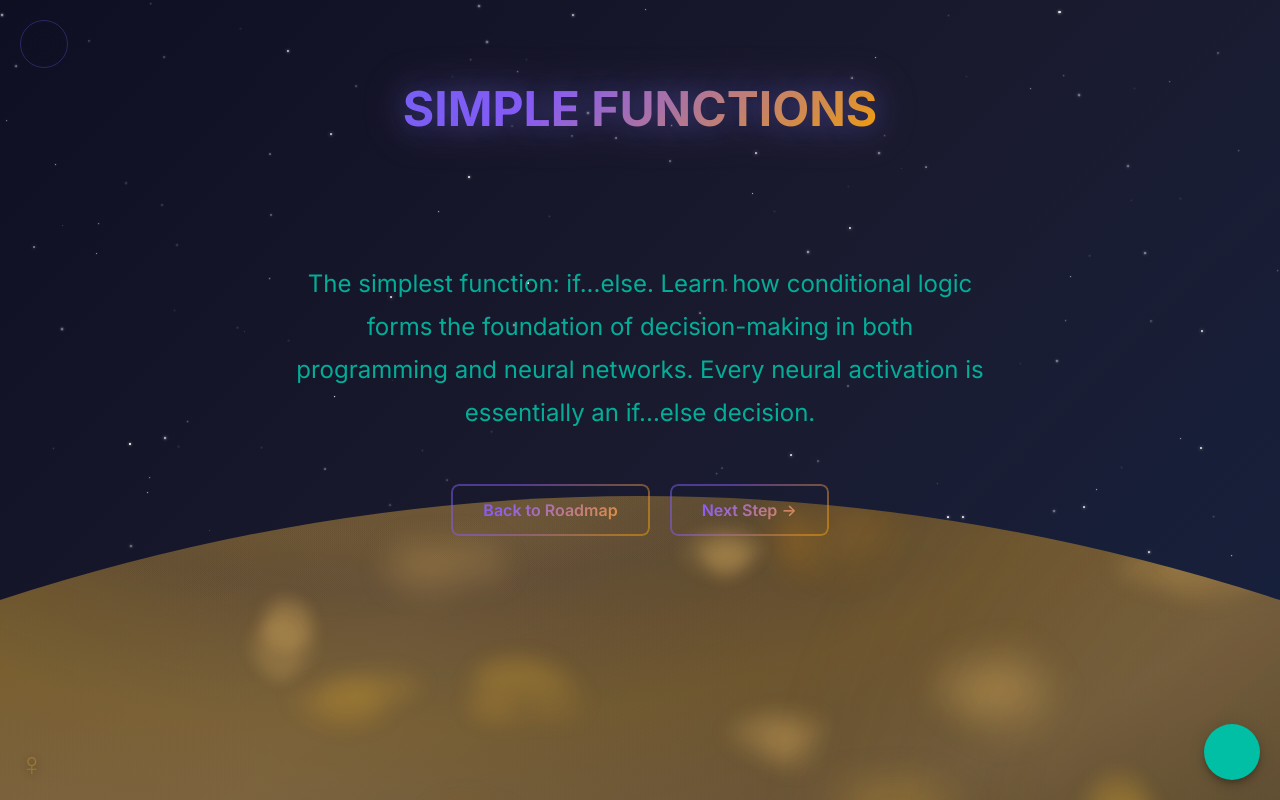
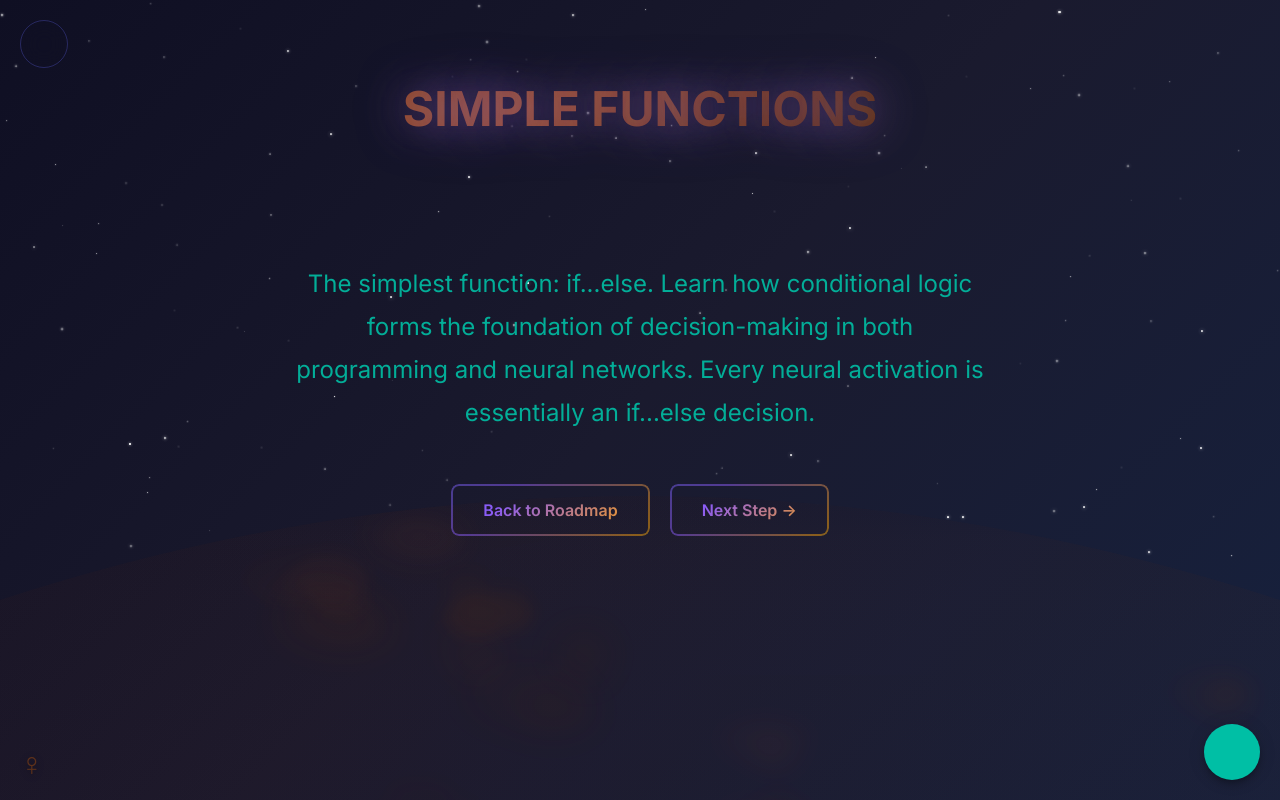
Before and after one commit to zhou-dong/alchemist-ai, a React (Vite) app: page /alchemist-ai/simple-functions in a window 1280 px wide. Built offline with nearby package versions, Linux system fonts and the light colour scheme; some icons are missing.

Commit message:
create venus theme

```diff
--- a/src/pages/functions-decisions/MercuryTheme.tsx
+++ b/src/pages/functions-decisions/MercuryTheme.tsx
@@ -69,7 +69,6 @@ export const MercuryGradientButton = styled(GradientButton)({
 
 export const MercuryGradientTypography = styled(GradientTypography)({
     textAlign: 'center',
-    fontWeight: 900,
     background: `linear-gradient(135deg, ${mercuryPrimary}, ${mercurySecondary}, ${mercuryAccent}, ${mercuryHighlight})`,
     backgroundSize: '200% 200%',
     backgroundClip: 'text',
--- a/src/pages/functions-decisions/index.tsx
+++ b/src/pages/functions-decisions/index.tsx
@@ -169,6 +169,7 @@ export const FunctionsDecisions = () => {
               variant="h2"
               sx={{
                 fontSize: { xs: '1.5rem', md: '2rem', lg: '3rem' },
+                fontWeight: 900,
               }}
             >
               EVERY DECISION IS A FUNCTION
--- a/src/pages/simple-function/VenusBackground.tsx
+++ b/src/pages/simple-function/VenusBackground.tsx
@@ -1,30 +1,17 @@
 import { Box } from '@mui/material';
 import { useTheme } from '@mui/material';
-import { useMemo, useEffect } from 'react';
+import { useMemo } from 'react';
 
 // Configuration - Easy to update and maintain
 const VENUS_CONFIG = {
-  // Cloud colors (real Venus: yellow-orange sulfuric acid clouds, muted for starfield compatibility)
+  // Cloud colors (reddish-brown volcanic surface colors)
   clouds: {
-    base: { r: 180, g: 140, b: 50 }, // Darker, muted yellow-orange
-    secondary: { r: 200, g: 160, b: 90 }, // Muted yellow
-    accent: { r: 160, g: 110, b: 30 }, // Darker orange accent
-    shadow: { r: 120, g: 90, b: 40 }, // Dark shadow for contrast with stars
-    opacity: { dark: 0.4, light: 0.3 },
-  },
-  // Atmospheric glow configuration
-  atmosphere: {
-    glow: {
-      inner: { r: 200, g: 160, b: 100 },
-      outer: { r: 180, g: 140, b: 60 },
-      opacity: { dark: 0.15, light: 0.1 },
-    },
-    haze: {
-      r: 160,
-      g: 120,
-      b: 50,
-      opacity: { dark: 0.12, light: 0.08 },
-    },
+    base: { r: 139, g: 69, b: 19 }, // Reddish-brown (SaddleBrown)
+    secondary: { r: 160, g: 82, b: 45 }, // Lighter reddish-brown (Sienna)
+    accent: { r: 101, g: 50, b: 14 }, // Darker reddish-brown
+    shadow: { r: 80, g: 40, b: 10 }, // Dark shadow for contrast with stars
+    variation: { r: 20, g: 20, b: 20 }, // Color variation range
+    opacity: { dark: 0.2, light: 0.15 },
   },
   // Cloud formations configuration
   cloudFormations: {
@@ -40,11 +27,6 @@ const VENUS_CONFIG = {
     { path: 'M 200 0 Q 400 -50, 600 0 T 1000 0 Q 1200 -20, 1400 0 T 1800 0', position: 'top' },
     { path: 'M 100 400 Q 500 350, 900 400 T 1700 400 Q 1900 380, 1920 400', position: 'middle' },
     { path: 'M 300 -440 Q 350 -140, 300 160 T 300 540', position: 'vertical' },
-  ],
-  // Atmospheric bands configuration
-  atmosphericBands: [
-    { cx: '50%', cy: '20%', rx: '60%', ry: '8%', opacity: 0.4 },
-    { cx: '50%', cy: '60%', rx: '55%', ry: '10%', opacity: 0.35 },
   ],
 };
 
@@ -117,8 +99,6 @@ const generateCloudFormations = (
     const width = Math.random() * (sizeRange[1] - sizeRange[0]) + sizeRange[0];
     const height = Math.random() * (heightRange[1] - heightRange[0]) + heightRange[0];
     const opacity = Math.random() * (opacityRange[1] - opacityRange[0]) + opacityRange[0];
-    const animationDelay = Math.random() * 5;
-    const animationDuration = Math.random() * 20 + 15;
     const blur = Math.random() * 30 + 15;
 
     formations.push({
@@ -128,8 +108,6 @@ const generateCloudFormations = (
       width,
       height,
       opacity,
-      animationDelay,
-      animationDuration,
       blur,
       seed, // Store seed for consistent path generation
     });
@@ -171,23 +149,26 @@ export const VenusBackground = ({ clipPath }: { clipPath: string }) => {
       light: `rgba(${shadowColor.r}, ${shadowColor.g}, ${shadowColor.b}, ${opacity * 0.6})`,
     },
     highlight: isDarkMode
-      ? 'rgba(220, 200, 160, 0.4)'
-      : 'rgba(240, 220, 180, 0.3)',
+      ? 'rgba(180, 100, 50, 0.4)'
+      : 'rgba(200, 120, 70, 0.3)',
+    // Simple variants for texture layers
+    primarySimple: `rgba(${baseColor.r}, ${baseColor.g}, ${baseColor.b}, ${opacity})`,
+    secondarySimple: `rgba(${baseColor.r - 20}, ${baseColor.g - 20}, ${baseColor.b - 20}, ${opacity * 0.8})`,
+    accentSimple: `rgba(${baseColor.r + 15}, ${baseColor.g + 15}, ${baseColor.b + 15}, ${opacity * 0.7})`,
+    shadowSimple: `rgba(${baseColor.r - 40}, ${baseColor.g - 40}, ${baseColor.b - 40}, ${opacity * 0.6})`,
+    highlightSimple: `rgba(${baseColor.r + 25}, ${baseColor.g + 25}, ${baseColor.b + 25}, ${opacity * 0.5})`,
   };
 
-  // Atmospheric colors derived from config
-  const glowInner = VENUS_CONFIG.atmosphere.glow.inner;
-  const glowOuter = VENUS_CONFIG.atmosphere.glow.outer;
-  const glowOpacity = VENUS_CONFIG.atmosphere.glow.opacity[isDarkMode ? 'dark' : 'light'];
-  const hazeColor = VENUS_CONFIG.atmosphere.haze;
-  const hazeOpacity = VENUS_CONFIG.atmosphere.haze.opacity[isDarkMode ? 'dark' : 'light'];
-
-  const atmosphericColors = {
-    glow: {
-      outer: `rgba(${glowOuter.r}, ${glowOuter.g}, ${glowOuter.b}, ${glowOpacity * 1.39})`,
-      inner: `rgba(${glowInner.r}, ${glowInner.g}, ${glowInner.b}, ${glowOpacity})`,
-    },
-    haze: `rgba(${hazeColor.r}, ${hazeColor.g}, ${hazeColor.b}, ${hazeOpacity})`,
+  // Subtle cloud swirl colors - reduced opacity for better blending
+  const swirlColors = {
+    shadow: isDarkMode
+      ? { start: 'rgba(101, 50, 14, 0.15)', end: 'rgba(101, 50, 14, 0.08)' }
+      : { start: 'rgba(101, 50, 14, 0.08)', end: 'rgba(101, 50, 14, 0.04)' },
+    face: isDarkMode
+      ? { top: 'rgba(160, 82, 45, 0.18)', bottom: 'rgba(139, 69, 19, 0.2)' }
+      : { top: 'rgba(160, 82, 45, 0.1)', bottom: 'rgba(150, 75, 35, 0.12)' },
+    highlight: isDarkMode ? 'rgba(180, 100, 50, 0.2)' : 'rgba(200, 120, 70, 0.12)',
+    edgeShadow: isDarkMode ? 'rgba(80, 40, 10, 0.15)' : 'rgba(101, 50, 14, 0.08)',
   };
 
   // Generate cloud formations
@@ -221,44 +202,6 @@ export const VenusBackground = ({ clipPath }: { clipPath: string }) => {
     );
   }, []);
 
-  useEffect(() => {
-    const style = document.createElement('style');
-    style.textContent = `
-      @keyframes cloudDrift {
-        0%, 100% {
-          transform: translateX(0) translateY(0);
-          opacity: 1;
-        }
-        25% {
-          transform: translateX(20px) translateY(-10px);
-          opacity: 0.9;
-        }
-        50% {
-          transform: translateX(-15px) translateY(15px);
-          opacity: 0.85;
-        }
-        75% {
-          transform: translateX(10px) translateY(-5px);
-          opacity: 0.95;
-        }
-      }
-      @keyframes atmosphericGlow {
-        0%, 100% {
-          opacity: 0.5;
-          transform: scale(1);
-        }
-        50% {
-          opacity: 0.65;
-          transform: scale(1.05);
-        }
-      }
-    `;
-    document.head.appendChild(style);
-    return () => {
-      document.head.removeChild(style);
-    };
-  }, []);
-
   return (
     <Box
       sx={{
@@ -270,22 +213,7 @@ export const VenusBackground = ({ clipPath }: { clipPath: string }) => {
         overflow: 'hidden',
         clipPath: clipPath,
         WebkitClipPath: clipPath,
-        // Venus atmospheric base background - darker for starfield compatibility
-        background: `radial-gradient(ellipse at 30% 40%,
-          ${atmosphericColors.glow.inner} 0%,
-          ${atmosphericColors.glow.outer} 20%,
-          ${atmosphericColors.haze} 40%,
-          ${cloudColors.primary.medium} 60%,
-          ${cloudColors.secondary.medium} 80%,
-          ${cloudColors.shadow.medium} 100%
-        ), linear-gradient(135deg,
-          ${atmosphericColors.glow.outer} 0%,
-          ${cloudColors.primary.light} 25%,
-          ${cloudColors.secondary.light} 50%,
-          ${cloudColors.accent.medium} 75%,
-          ${cloudColors.shadow.deep} 100%
-        ),
-        radial-gradient(circle at 50% 50%, rgba(20, 15, 10, 0.3) 0%, transparent 70%)`,
+        background: 'transparent',
       }}
     >
       {/* Realistic Venus Atmosphere - SVG based */}
@@ -303,44 +231,44 @@ export const VenusBackground = ({ clipPath }: { clipPath: string }) => {
         }}
       >
         <defs>
-          {/* Cloud texture filter - simulates cloud turbulence */}
-          <filter id="venusCloudTexture" x="0%" y="0%" width="100%" height="100%">
+          {/* Enhanced cloud texture filter - multiple layers */}
+          <filter id="venusTexture" x="0%" y="0%" width="100%" height="100%">
             <feTurbulence
               type="fractalNoise"
-              baseFrequency="0.7"
-              numOctaves="3"
-              result="cloudNoise"
+              baseFrequency="0.9"
+              numOctaves="4"
+              result="noise"
             />
             <feDisplacementMap
               in="SourceGraphic"
-              in2="cloudNoise"
-              scale="2"
+              in2="noise"
+              scale="3"
               xChannelSelector="R"
               yChannelSelector="G"
             />
           </filter>
 
-          {/* Fine cloud texture for atmospheric detail */}
+          {/* Fine grain texture for cloud detail */}
           <filter id="venusFineTexture" x="0%" y="0%" width="100%" height="100%">
             <feTurbulence
               type="fractalNoise"
-              baseFrequency="2.0"
+              baseFrequency="2.5"
               numOctaves="2"
               result="fineNoise"
             />
             <feDisplacementMap
               in="SourceGraphic"
               in2="fineNoise"
-              scale="0.8"
+              scale="1"
               xChannelSelector="R"
               yChannelSelector="G"
             />
           </filter>
 
-          {/* Atmospheric lighting gradient - simulates sunlight through clouds */}
-          <radialGradient id="atmosphericLighting" cx="30%" cy="30%">
-            <stop offset="0%" stopColor={cloudColors.highlight} stopOpacity="0.25" />
-            <stop offset="40%" stopColor={cloudColors.primary.light} stopOpacity="0.12" />
+          {/* Cloud lighting gradient - simulates sunlight */}
+          <radialGradient id="cloudLighting" cx="30%" cy="30%">
+            <stop offset="0%" stopColor={cloudColors.highlightSimple} stopOpacity="0.3" />
+            <stop offset="40%" stopColor={cloudColors.primarySimple} stopOpacity="0.15" />
             <stop offset="100%" stopColor="transparent" stopOpacity="0" />
           </radialGradient>
 
@@ -348,50 +276,52 @@ export const VenusBackground = ({ clipPath }: { clipPath: string }) => {
           <linearGradient id="horizonGlow" x1="0%" y1="0%" x2="0%" y2="100%">
             <stop offset="0%" stopColor="transparent" stopOpacity="0" />
             <stop offset="60%" stopColor="transparent" stopOpacity="0" />
-            <stop offset="67%" stopColor={cloudColors.primary.medium} stopOpacity="0.08" />
-            <stop offset="75%" stopColor={cloudColors.accent.medium} stopOpacity="0.12" />
-            <stop offset="100%" stopColor={cloudColors.shadow.medium} stopOpacity="0.15" />
+            <stop offset="67%" stopColor={cloudColors.primarySimple} stopOpacity="0.1" />
+            <stop offset="75%" stopColor={cloudColors.accentSimple} stopOpacity="0.15" />
+            <stop offset="100%" stopColor={cloudColors.shadowSimple} stopOpacity="0.2" />
           </linearGradient>
 
-          {/* Cloud gradient definitions */}
-          <linearGradient id="venusCloudGradient1" x1="0%" y1="0%" x2="100%" y2="100%">
-            <stop offset="0%" stopColor={cloudColors.primary.light} stopOpacity="0.25" />
-            <stop offset="50%" stopColor={cloudColors.secondary.medium} stopOpacity="0.2" />
-            <stop offset="100%" stopColor={cloudColors.accent.dark} stopOpacity="0.15" />
+          {/* Subtle cloud swirl shadow - reduced opacity */}
+          <linearGradient id="swirlDeepShadow" x1="0%" y1="0%" x2="100%" y2="0%">
+            <stop offset="0%" stopColor={swirlColors.edgeShadow} stopOpacity="0.25" />
+            <stop offset="50%" stopColor={swirlColors.shadow.start} stopOpacity="0.15" />
+            <stop offset="100%" stopColor={swirlColors.shadow.end} stopOpacity="0.1" />
           </linearGradient>
-          <linearGradient id="venusCloudGradient2" x1="0%" y1="0%" x2="100%" y2="0%">
-            <stop offset="0%" stopColor={cloudColors.highlight} stopOpacity="0.2" />
-            <stop offset="100%" stopColor={cloudColors.primary.medium} stopOpacity="0.12" />
+
+          {/* Subtle cloud swirl gradients */}
+          <linearGradient id="swirlShadow" x1="0%" y1="0%" x2="100%" y2="0%">
+            <stop offset="0%" stopColor={swirlColors.shadow.start} />
+            <stop offset="100%" stopColor={swirlColors.shadow.end} />
           </linearGradient>
-          <radialGradient id="venusAtmosphericBand" cx="50%" cy="50%">
-            <stop offset="0%" stopColor={atmosphericColors.glow.inner} stopOpacity="0.3" />
-            <stop offset="100%" stopColor={atmosphericColors.glow.outer} stopOpacity="0.1" />
-          </radialGradient>
+          <linearGradient id="swirlFace" x1="0%" y1="0%" x2="0%" y2="100%">
+            <stop offset="0%" stopColor={swirlColors.face.top} />
+            <stop offset="100%" stopColor={swirlColors.face.bottom} />
+          </linearGradient>
         </defs>
 
         {/* Base cloud texture layer */}
         <rect
           width="100%"
           height="100%"
-          fill={cloudColors.primary.medium}
-          opacity="0.1"
-          filter="url(#venusCloudTexture)"
+          fill={cloudColors.primarySimple}
+          opacity="0.12"
+          filter="url(#venusTexture)"
         />
 
         {/* Fine grain texture overlay */}
         <rect
           width="100%"
           height="100%"
-          fill={cloudColors.secondary.medium}
-          opacity="0.06"
+          fill={cloudColors.secondarySimple}
+          opacity="0.08"
           filter="url(#venusFineTexture)"
         />
 
-        {/* Atmospheric lighting simulation */}
+        {/* Cloud lighting simulation */}
         <rect
           width="100%"
           height="100%"
-          fill="url(#atmosphericLighting)"
+          fill="url(#cloudLighting)"
         />
 
         {/* Horizon atmospheric glow */}
@@ -401,32 +331,81 @@ export const VenusBackground = ({ clipPath }: { clipPath: string }) => {
           fill="url(#horizonGlow)"
         />
 
-        {/* Atmospheric bands */}
-        {VENUS_CONFIG.atmosphericBands.map((band, index) => (
-          <ellipse
-            key={`band-${index}`}
-            cx={band.cx}
-            cy={band.cy}
-            rx={band.rx}
-            ry={band.ry}
-            fill="url(#venusAtmosphericBand)"
-            opacity={band.opacity}
+        {/* Cloud Swirls (Atmospheric Bands) - subtle and blended */}
+        {/* Swirl 1 - Curved from left to center */}
+        <g>
+          {/* Subtle shadow layer */}
+          <path
+            d="M 200 0 Q 400 -50, 600 0 T 1000 0 Q 1200 -20, 1400 0 T 1800 0 L 1800 50 Q 1400 30, 1000 50 T 200 50 Z"
+            fill="url(#swirlShadow)"
+            opacity={isDarkMode ? 0.25 : 0.15}
           />
-        ))}
-
-        {/* Cloud swirls */}
-        {VENUS_CONFIG.swirls.map((swirl, index) => (
+          {/* Subtle face */}
           <path
-            key={`swirl-${index}`}
-            d={swirl.path}
-            stroke={index === 1 ? 'url(#venusCloudGradient2)' : 'url(#venusCloudGradient1)'}
-            strokeWidth={index === 1 ? 100 : index === 0 ? 80 : 70}
+            d="M 200 0 Q 400 -50, 600 0 T 1000 0 Q 1200 -20, 1400 0 T 1800 0 L 1800 25 Q 1400 15, 1000 25 T 200 25 Z"
+            fill="url(#swirlFace)"
+            opacity={isDarkMode ? 0.3 : 0.18}
+          />
+          {/* Subtle highlight edge */}
+          <path
+            d="M 200 0 Q 400 -50, 600 0 T 1000 0 Q 1200 -20, 1400 0 T 1800 0"
+            stroke={swirlColors.highlight}
+            strokeWidth="2"
             fill="none"
             strokeLinecap="round"
-            opacity={index === 1 ? 0.25 : index === 0 ? 0.3 : 0.2}
-            filter="blur(12px)"
+            opacity={isDarkMode ? 0.3 : 0.2}
           />
-        ))}
+        </g>
+
+        {/* Swirl 2 - Curved from center-right to middle */}
+        <g>
+          {/* Subtle shadow */}
+          <path
+            d="M 100 400 Q 500 350, 900 400 T 1700 400 Q 1900 380, 1920 400 L 1920 450 Q 1900 430, 1700 450 T 900 450 Q 500 400, 100 450 Z"
+            fill="url(#swirlShadow)"
+            opacity={isDarkMode ? 0.25 : 0.15}
+          />
+          {/* Subtle face */}
+          <path
+            d="M 100 400 Q 500 350, 900 400 T 1700 400 Q 1900 380, 1920 400 L 1920 425 Q 1900 410, 1700 425 T 900 425 Q 500 375, 100 425 Z"
+            fill="url(#swirlFace)"
+            opacity={isDarkMode ? 0.3 : 0.18}
+          />
+          {/* Subtle highlight edge */}
+          <path
+            d="M 100 400 Q 500 350, 900 400 T 1700 400 Q 1900 380, 1920 400"
+            stroke={swirlColors.highlight}
+            strokeWidth="2"
+            fill="none"
+            strokeLinecap="round"
+            opacity={isDarkMode ? 0.3 : 0.2}
+          />
+        </g>
+
+        {/* Swirl 3 - Vertical curved swirl */}
+        <g>
+          {/* Subtle shadow */}
+          <path
+            d="M 300 -440 Q 350 -140, 300 160 T 300 540 L 250 540 Q 250 160, 300 -140 T 250 -440 Z"
+            fill="url(#swirlShadow)"
+            opacity={isDarkMode ? 0.25 : 0.15}
+          />
+          {/* Subtle face */}
+          <path
+            d="M 300 -440 Q 350 -140, 300 160 T 300 540 L 275 540 Q 275 160, 300 -140 T 275 -440 Z"
+            fill="url(#swirlFace)"
+            opacity={isDarkMode ? 0.3 : 0.18}
+          />
+          {/* Subtle highlight edge */}
+          <path
+            d="M 300 -440 Q 350 -140, 300 160 T 300 540"
+            stroke={swirlColors.highlight}
+            strokeWidth="2"
+            fill="none"
+            strokeLinecap="round"
+            opacity={isDarkMode ? 0.3 : 0.2}
+          />
+        </g>
       </svg>
 
       {/* Large cloud formations - SVG-based organic shapes */}
@@ -451,8 +430,6 @@ export const VenusBackground = ({ clipPath }: { clipPath: string }) => {
               height: `${cloud.height}px`,
               zIndex: 0.4,
               opacity: cloud.opacity,
-              animation: `cloudDrift ${cloud.animationDuration}s ease-in-out infinite`,
-              animationDelay: `${cloud.animationDelay}s`,
               filter: `blur(${cloud.blur * 0.4}px)`,
             }}
           >
@@ -507,8 +484,6 @@ export const VenusBackground = ({ clipPath }: { clipPath: string }) => {
               height: `${cloud.height}px`,
               zIndex: 0.4,
               opacity: cloud.opacity,
-              animation: `cloudDrift ${cloud.animationDuration}s ease-in-out infinite`,
-              animationDelay: `${cloud.animationDelay}s`,
               filter: `blur(${cloud.blur * 0.35}px)`,
             }}
           >
@@ -563,8 +538,6 @@ export const VenusBackground = ({ clipPath }: { clipPath: string }) => {
               height: `${cloud.height}px`,
               zIndex: 0.4,
               opacity: cloud.opacity,
-              animation: `cloudDrift ${cloud.animationDuration}s ease-in-out infinite`,
-              animationDelay: `${cloud.animationDelay}s`,
               filter: `blur(${cloud.blur * 0.4}px)`,
             }}
           >
@@ -596,22 +569,6 @@ export const VenusBackground = ({ clipPath }: { clipPath: string }) => {
         );
       })}
 
-      {/* Atmospheric glow layer - positioned in bottom half */}
-      <Box
-        sx={{
-          position: 'absolute',
-          top: '50%',
-          left: '50%',
-          transform: 'translate(-50%, -50%)',
-          width: '120%',
-          height: '120%',
-          borderRadius: '50%',
-          background: `radial-gradient(circle, ${atmosphericColors.glow.inner} 0%, ${atmosphericColors.glow.outer} 40%, transparent 70%)`,
-          animation: 'atmosphericGlow 8s ease-in-out infinite',
-          zIndex: 0.1,
-        }}
-      />
-
       {/* Venus Symbol - Bottom Left */}
       <Box
         sx={{
@@ -620,8 +577,8 @@ export const VenusBackground = ({ clipPath }: { clipPath: string }) => {
           left: { xs: 20 },
           fontSize: { xs: '1.5rem', md: '2rem' },
           color: isDarkMode
-            ? 'rgba(180, 140, 50, 0.6)'
-            : 'rgba(200, 160, 90, 0.7)',
+            ? 'rgba(139, 69, 19, 0.6)'
+            : 'rgba(160, 82, 45, 0.7)',
           fontFamily: 'serif',
           lineHeight: 1,
           zIndex: 1,
--- /dev/null
+++ b/src/pages/simple-function/VenusTheme.tsx
@@ -0,0 +1,78 @@
+import { Box, styled } from '@mui/material';
+import { GradientButton, GradientTypography } from '../../theme/theme';
+
+// Venus's characteristic reddish-brown colors
+export const venusBaseColor = { r: 139, g: 69, b: 19 };
+export const venusPrimary = `rgba(${venusBaseColor.r}, ${venusBaseColor.g}, ${venusBaseColor.b}, 1)`;
+export const venusSecondary = `rgba(${venusBaseColor.r + 21}, ${venusBaseColor.g + 13}, ${venusBaseColor.b + 26}, 1)`; // RGB(160, 82, 45)
+export const venusAccent = `rgba(${venusBaseColor.r - 38}, ${venusBaseColor.g - 19}, ${venusBaseColor.b - 5}, 1)`; // RGB(101, 50, 14)
+export const venusHighlight = `rgba(${venusBaseColor.r + 41}, ${venusBaseColor.g + 31}, ${venusBaseColor.b + 31}, 1)`; // RGB(180, 100, 50)
+export const venusShadow = `rgba(${venusBaseColor.r}, ${venusBaseColor.g}, ${venusBaseColor.b}, 0.4)`;
+
+// Venus border and shadow colors
+export const venusBorder = {
+    dark: `rgba(${venusBaseColor.r}, ${venusBaseColor.g}, ${venusBaseColor.b}, 0.3)`,
+    light: `rgba(${venusBaseColor.r + 21}, ${venusBaseColor.g + 13}, ${venusBaseColor.b + 26}, 0.4)`,
+};
+export const venusBoxShadow = {
+    dark: `rgba(${venusBaseColor.r - 59}, ${venusBaseColor.g - 29}, ${venusBaseColor.b - 9}, 0.2)`, // RGB(80, 40, 10)
+    light: `rgba(${venusBaseColor.r - 38}, ${venusBaseColor.g - 19}, ${venusBaseColor.b - 5}, 0.25)`, // RGB(101, 50, 14)
+};
+
+export const VenusDialogBox = styled(Box)<{ isDarkMode: boolean }>(({ isDarkMode }) => ({
+    position: 'absolute',
+    top: '45%',
+    left: '50%',
+    transform: 'translate(-50%, -50%)',
+    borderRadius: '24px',
+    lineHeight: 1.8,
+    p: { xs: 3, md: 4 },
+    textAlign: 'left',
+    backdropFilter: 'blur(2px)',
+    border: `1px solid ${isDarkMode ? venusBorder.dark : venusBorder.light}`,
+    boxShadow: `0 8px 32px ${isDarkMode ? venusBoxShadow.dark : venusBoxShadow.light}`,
+}));
+
+export const VenusGradientButton = styled(GradientButton)({
+    fontSize: '1.2rem',
+    backgroundImage: `linear-gradient(135deg, ${venusPrimary}, ${venusSecondary}, ${venusAccent}, ${venusHighlight})`,
+    '&::before': {
+        background: `linear-gradient(135deg, ${venusPrimary}, ${venusSecondary}, ${venusAccent}, ${venusHighlight})`,
+    },
+    '&:hover': {
+        backgroundImage: `linear-gradient(135deg, ${venusPrimary}, ${venusSecondary}, ${venusAccent}, ${venusHighlight})`,
+    },
+    '& .MuiButton-endIcon': {
+        color: venusPrimary,
+    },
+    '& .MuiButton-startIcon': {
+        color: venusPrimary,
+    },
+    '&:disabled': {
+        backgroundImage: `linear-gradient(135deg, ${venusPrimary}, ${venusSecondary}, ${venusAccent}, ${venusHighlight})`,
+        backgroundClip: 'text',
+        WebkitBackgroundClip: 'text',
+        WebkitTextFillColor: 'transparent',
+        opacity: 0.5,
+        '& .MuiButton-startIcon': {
+            color: venusPrimary,
+            opacity: 0.5,
+        },
+    },
+    '&:disabled:hover': {
+        backgroundImage: `linear-gradient(135deg, ${venusPrimary}, ${venusSecondary}, ${venusAccent}, ${venusHighlight})`,
+        backgroundClip: 'text',
+        WebkitBackgroundClip: 'text',
+        WebkitTextFillColor: 'transparent',
+    },
+});
+
+export const VenusGradientTypography = styled(GradientTypography)({
+    textAlign: 'center',
+    background: `linear-gradient(135deg, ${venusPrimary}, ${venusSecondary}, ${venusAccent}, ${venusHighlight})`,
+    backgroundSize: '200% 200%',
+    backgroundClip: 'text',
+    WebkitBackgroundClip: 'text',
+    WebkitTextFillColor: 'transparent',
+    filter: `drop-shadow(0 0 20px ${venusShadow})`,
+});
--- a/src/pages/simple-function/index.tsx
+++ b/src/pages/simple-function/index.tsx
@@ -6,9 +6,9 @@ import {
 } from '@mui/material';
 import { useState, useEffect } from 'react';
 import { useNavigate } from 'react-router-dom';
-import { GradientTypography } from '../../theme/theme';
 import { VenusBackground } from './VenusBackground';
 import { Starfield } from '../../components/common/Starfield';
+import { VenusGradientTypography } from './VenusTheme';
 
 export const SimpleFunctions = () => {
   const [isLoaded, setIsLoaded] = useState(false);
@@ -75,22 +75,15 @@ export const SimpleFunctions = () => {
             textAlign: 'center',
           }}
         >
-          <GradientTypography
+          <VenusGradientTypography
             variant="h2"
             sx={{
               fontSize: { xs: '1.5rem', md: '2rem', lg: '3rem' },
-              textAlign: 'center',
               fontWeight: 900,
-              backgroundSize: '200% 200%',
-              backgroundClip: 'text',
-              WebkitBackgroundClip: 'text',
-              WebkitTextFillColor: 'transparent',
-              animation: 'gradientShift 8s ease infinite',
-              filter: 'drop-shadow(0 0 20px rgba(155, 126, 222, 0.3))',
             }}
           >
             SIMPLE FUNCTIONS
-          </GradientTypography>
+          </VenusGradientTypography>
         </Box>
       </Fade>
 
```
